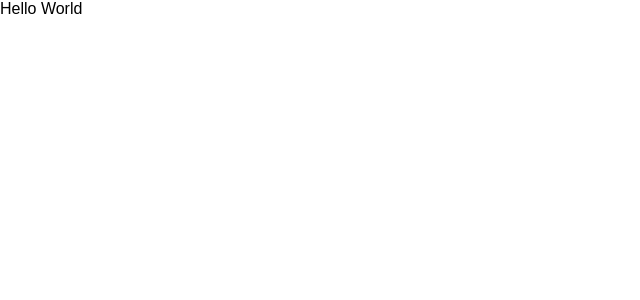
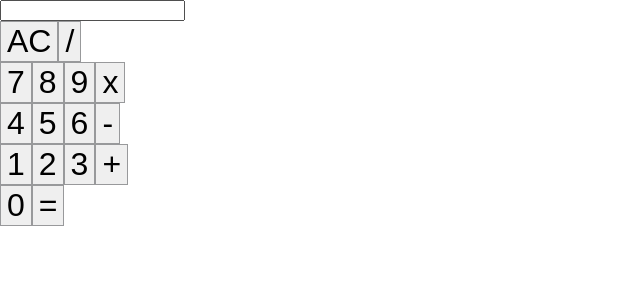
Before and after one commit to next-step/react-calculator, a React (Vite) app: page / in a window 1280 px wide. Shown: the top 300 px of the page, without its empty margins (0-640 px from the left). Built offline with nearby package versions, Linux system fonts and the light colour scheme; the HTML template or start-up script is replaced by a standard one.

Commit message:
feat: implement the calcualtor ui-2 TC and feature

```diff
--- a/src/App.tsx
+++ b/src/App.tsx
@@ -1,9 +1,10 @@
 import './css/index.css'
+import { Calculator } from '@/components/Calculator'
 
 function App() {
 
   return (
-    <div>Hello World</div>
+    <Calculator/>
   )
 }
 
--- a/src/components/Calculator.tsx
+++ b/src/components/Calculator.tsx
@@ -1,59 +1,78 @@
-import { isNumber } from "@/utils/validation"
+import { ERROR_MESSAGE } from "@/constants/message"
+import { REGEXP } from "@/constants/regexp"
 import { Calculator as CalculatorApp } from "@/utils/calculator"
-import { ChangeEventHandler, FormEventHandler, useState } from "react"
+import { FormEventHandler, useState } from "react"
+
+type Operation = Exclude<keyof CalculatorApp, 'getValue' | 'clear'>
+
+type CalculatorOperationMap = {
+  [key in Operation]: string
+}
+
+const CALCULATOR_OPERATION_MAP: CalculatorOperationMap = {
+  sum: '+',
+  subtract: '-',
+  multiply: 'x',
+  division: '/'
+}
 
 export const Calculator = () => {
-  const calculator = new CalculatorApp()
-  const [inputValues, setInputValues] = useState({
-    first: '',
-    second: '',
-    result: 0
-  })
+  const [formula, setFormula] = useState('')
 
-  const handleChange: ChangeEventHandler<HTMLInputElement> = (e) => {
-    const { value, id } = e.target
-
-    if (isNumber(Number(value))) {
-      setInputValues({ ...inputValues, [id]: value })
-    }
+  const handleClickClear = () => {
+    setFormula('')
   }
 
-  const handleClick = (operation: keyof CalculatorApp) => () => {
-    const first = Number(inputValues.first)
-    const second = Number(inputValues.second)
+  const handleClickOperation = (operation: Operation) => () => {
+    const operationSymbol = CALCULATOR_OPERATION_MAP[operation]
+    setFormula((prev) => prev + operationSymbol)
+  }
 
-    calculator[operation](first, second)
+  const handleClickNumber = (num: number) => () => {
+    const newFormula = formula + num
+
+    if(REGEXP.MAX_LENGTH_NUMBER.test(newFormula)) {
+      alert(ERROR_MESSAGE.MAX_LENGTH_NUMBER)
+      return
     }
+
+    setFormula(newFormula)
+  }
+
 
   const handleSubmit: FormEventHandler<HTMLFormElement> = (e) => {
     e.preventDefault()
-    setInputValues({ first: '', second: '', result: calculator.getValue() })
+    handleClickClear()
   }
 
   return (
     <form onSubmit={handleSubmit}>
+    <input id="result" type="text" value={formula} readOnly/>
     <div>
-        <label htmlFor="first">
-          숫자1
-          <input id="first" type="text" maxLength={3} value={inputValues.first} onChange={handleChange}/>
-        </label>
+      <button type="button" onClick={handleClickClear}>AC</button>
+      <button type="button" onClick={handleClickOperation('division')}>/</button>
     </div>
     <div>
-        <button type="button" onClick={handleClick('sum')}>+</button>
-        <button type="button" onClick={handleClick('subtract')}>-</button>
-        <button type="button" onClick={handleClick('multiply')}>x</button>
-        <button type="button" onClick={handleClick('division')}>%</button>
+      {[7, 8, 9].map(num => (
+        <button key={`num-${num}`} type="button" onClick={handleClickNumber(num)}>{num}</button>
+      ))}
+      <button type="button" onClick={handleClickOperation('multiply')}>x</button>
     </div>
     <div>
-        <label htmlFor="second">
-          숫자2
-          <input id="second" type="text" maxLength={3} value={inputValues.second} onChange={handleChange}/>
-        </label>
+      {[4, 5, 6].map(num => (
+        <button key={`num-${num}`} type="button" onClick={handleClickNumber(num)}>{num}</button>
+      ))}
+      <button type="button" onClick={handleClickOperation('subtract')}>-</button>
     </div>
-      <button type="submit">제출</button>
     <div>
-        <h3>결과</h3>
-        <input id="result" type="text" value={inputValues.result}/>
+      {[1, 2, 3].map(num => (
+        <button key={`num-${num}`} type="button" onClick={handleClickNumber(num)}>{num}</button>
+      ))}
+      <button type="button" onClick={handleClickOperation('sum')}>+</button>
+    </div>
+    <div>
+      <button type="button" onClick={handleClickNumber(0)}>0</button>
+      <button type="submit">=</button>
     </div>
   </form>
   )
--- a/src/constants/message.ts
+++ b/src/constants/message.ts
@@ -1,3 +1,4 @@
 export const ERROR_MESSAGE = {
-  NOT_VALID_NUMBER: '연산은 유한한 숫자만 가능합니다!'
+  NOT_VALID_NUMBER: '연산은 유한한 숫자만 가능합니다!',
+  MAX_LENGTH_NUMBER: '숫자는 세 자리까지만 입력 가능합니다!'
 }
--- /dev/null
+++ b/src/constants/regexp.ts
@@ -0,0 +1,3 @@
+export const REGEXP = {
+  MAX_LENGTH_NUMBER: /\d{4,}/
+}
```
Also changed, not shown: 1 other file (tests, documents, lock files or other folders). Lines whose indentation alone changed are shown as unchanged.
